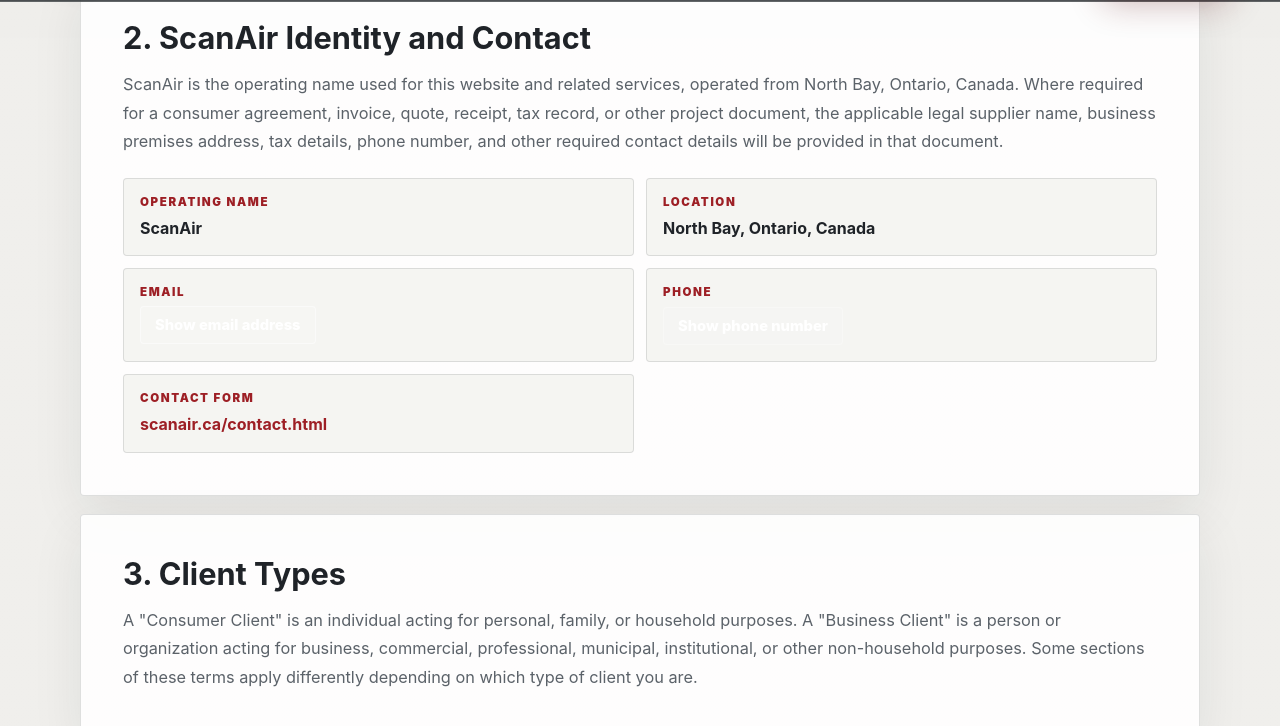
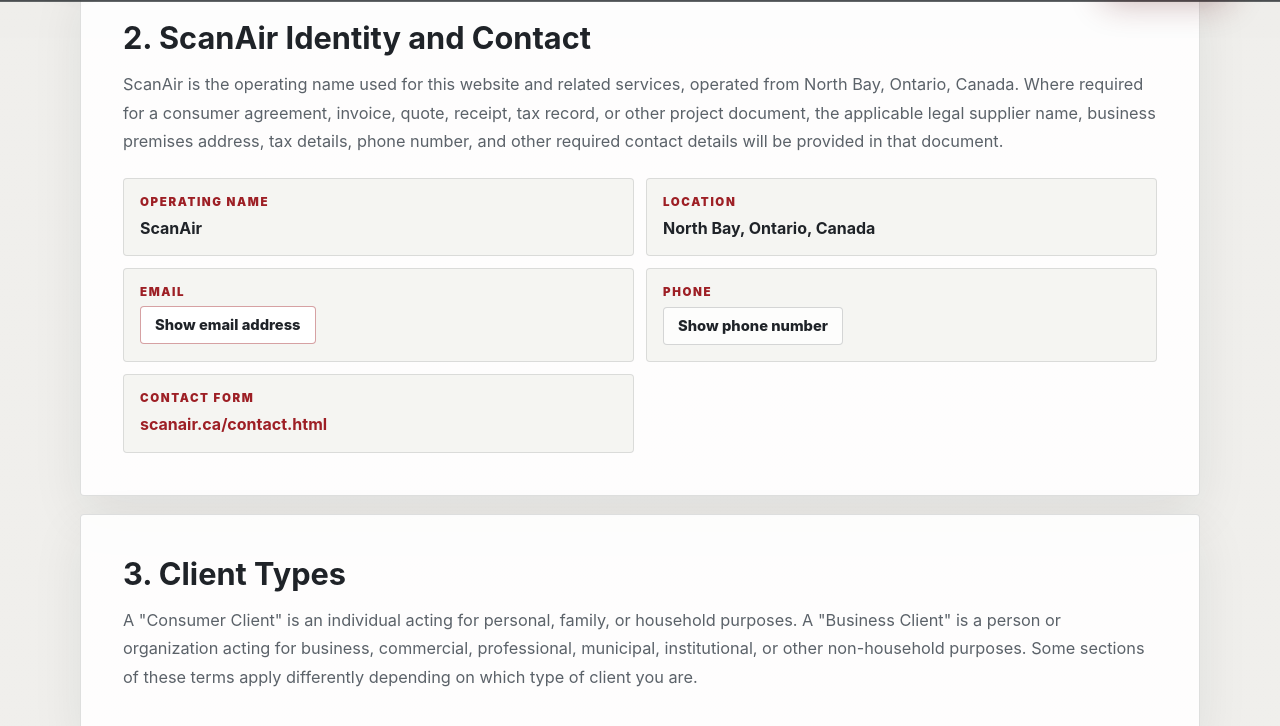
Before and after one commit to OneFourBrandon/scanair-website, a website built with Vite: page terms.html in a window 1280 px wide. In both pictures the pointer is over the button "Show email address". Shown: the part 944-1670 px from the top of the page. Built offline with nearby package versions, Linux system fonts and the light colour scheme.

Commit message:
Fix legal contact reveal contrast

```diff
--- a/src/styles.css
+++ b/src/styles.css
@@ -1193,13 +1193,14 @@
   color: var(--oxblood-bright);
 }
 
-.legal-contact-reveal {
+.legal-contact-grid .legal-contact-reveal {
   color: var(--graphite);
   border-color: rgba(31, 35, 40, 0.18);
   background: rgba(255, 255, 255, 0.74);
 }
 
-.legal-contact-reveal:hover {
+.legal-contact-grid .legal-contact-reveal:hover {
+  color: var(--graphite);
   border-color: rgba(157, 31, 37, 0.42);
   background: var(--white);
 }
```
